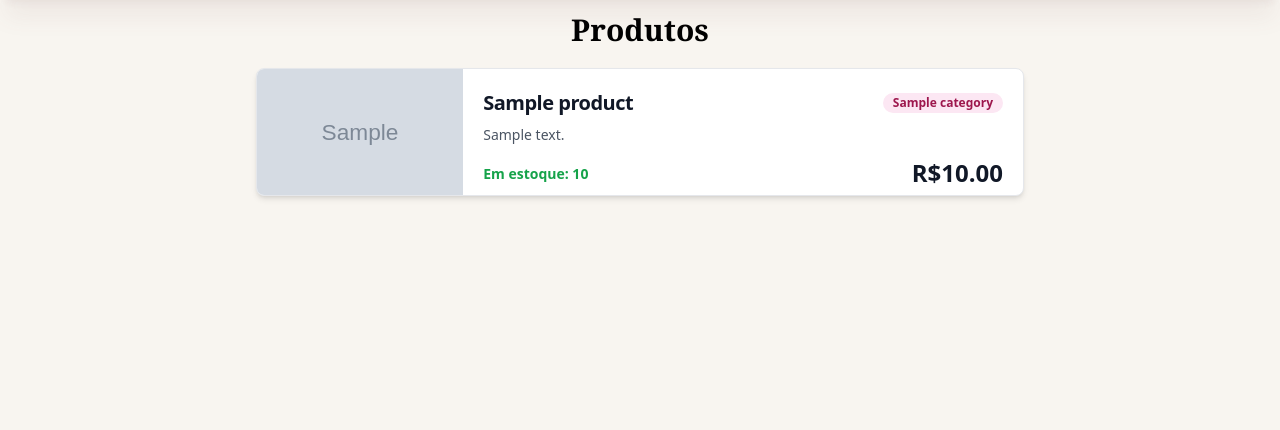
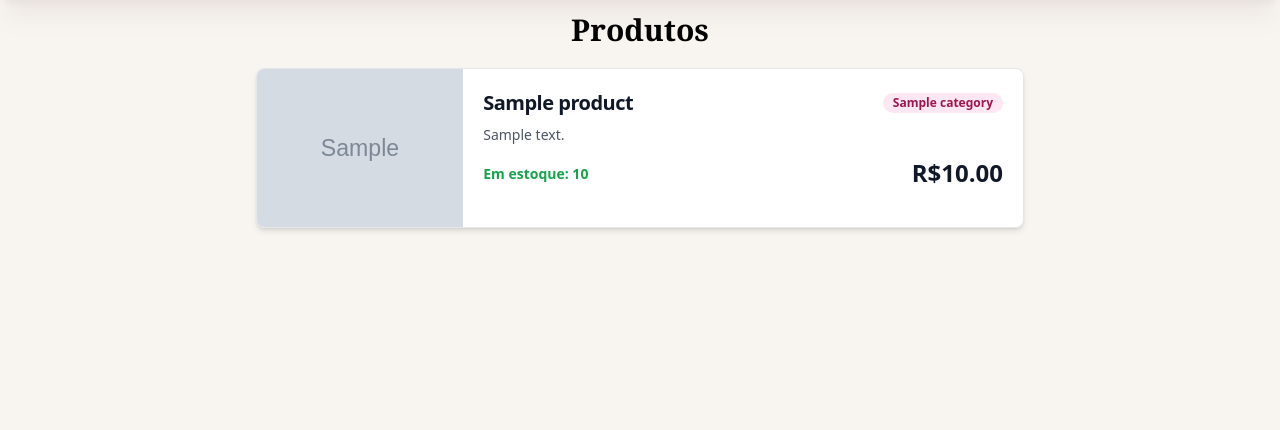
Before and after one commit to pedroguedes9/finalproject-CS50, a Flask app: page /admin/products/ in a window 1280 px wide. Shown: the part 52-482 px from the top of the page. Run offline with Flask 3, Linux system fonts and the light colour scheme; a user stored in the database is signed in; tables that the repository leaves empty hold one stand-in row (values such as "Sample post"); grey boxes marked "Sample" are stand-in pictures; some libraries are stand-ins or nearby versions.

```diff
--- a/projeto-confeitaria/blueprints/admin_panel/admin_products/templates/admin_products.html
+++ b/projeto-confeitaria/blueprints/admin_panel/admin_products/templates/admin_products.html
@@ -7,7 +7,7 @@
     {% else %}
         <div class="grid grid-cols-1 gap-y-3 justify-items-center mt-5 mb-5 px-4">
             {% for product in products %}
-                <div class="group flex flex-col sm:h-32 sm:flex-row relative w-full container max-w-3xl overflow-hidden rounded-lg border border-gray-200 bg-white shadow-md transition-transform duration-300 hover:-translate-y-2 hover:shadow-xl ">
+                <div class="group flex flex-col sm:h-40 sm:flex-row relative w-full container max-w-3xl overflow-hidden rounded-lg border border-gray-200 bg-white shadow-md transition-transform duration-300 hover:-translate-y-2 hover:shadow-xl ">
                     <a href="#" class="block h-full w-full sm:w-72  overflow-hidden">
                         <img class="h-full w-full object-cover transition-transform duration-300 " src="/{{product.image}}" alt="{{product.name}}" />
                     </a>
```
